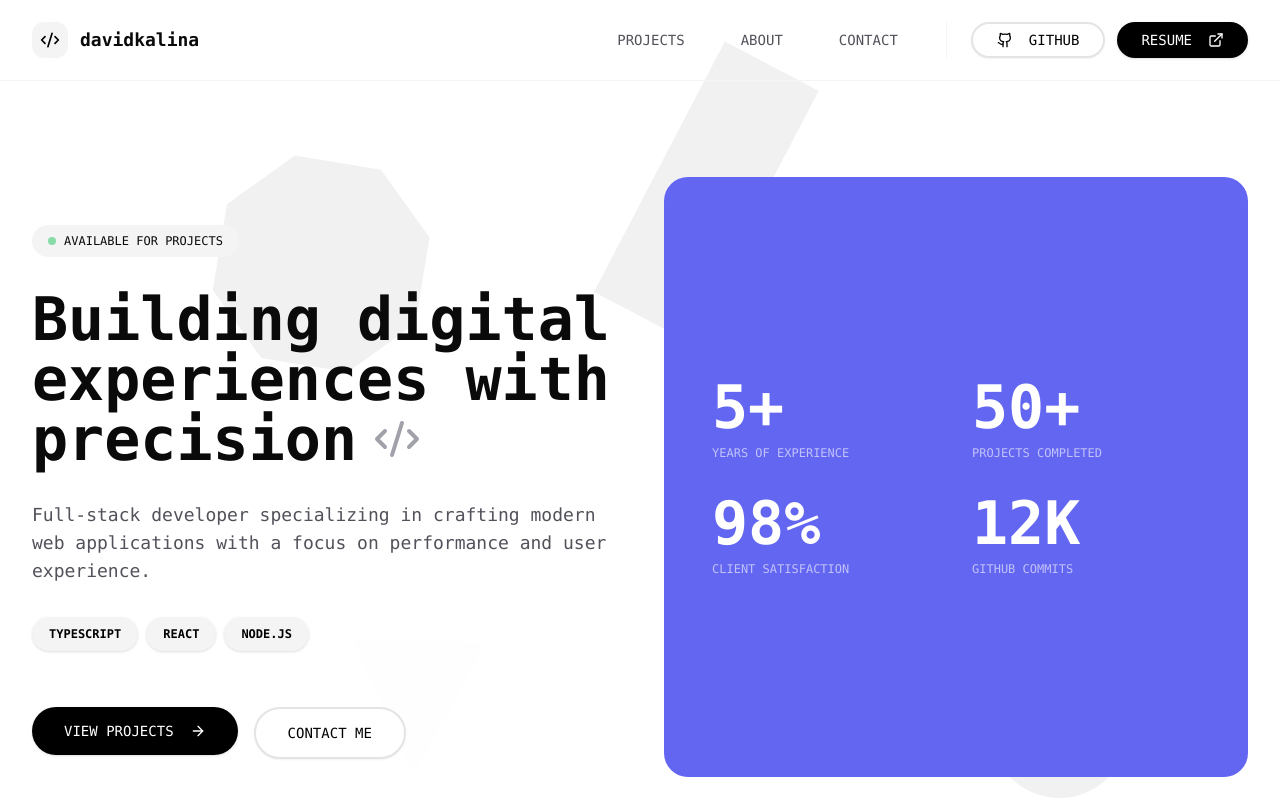
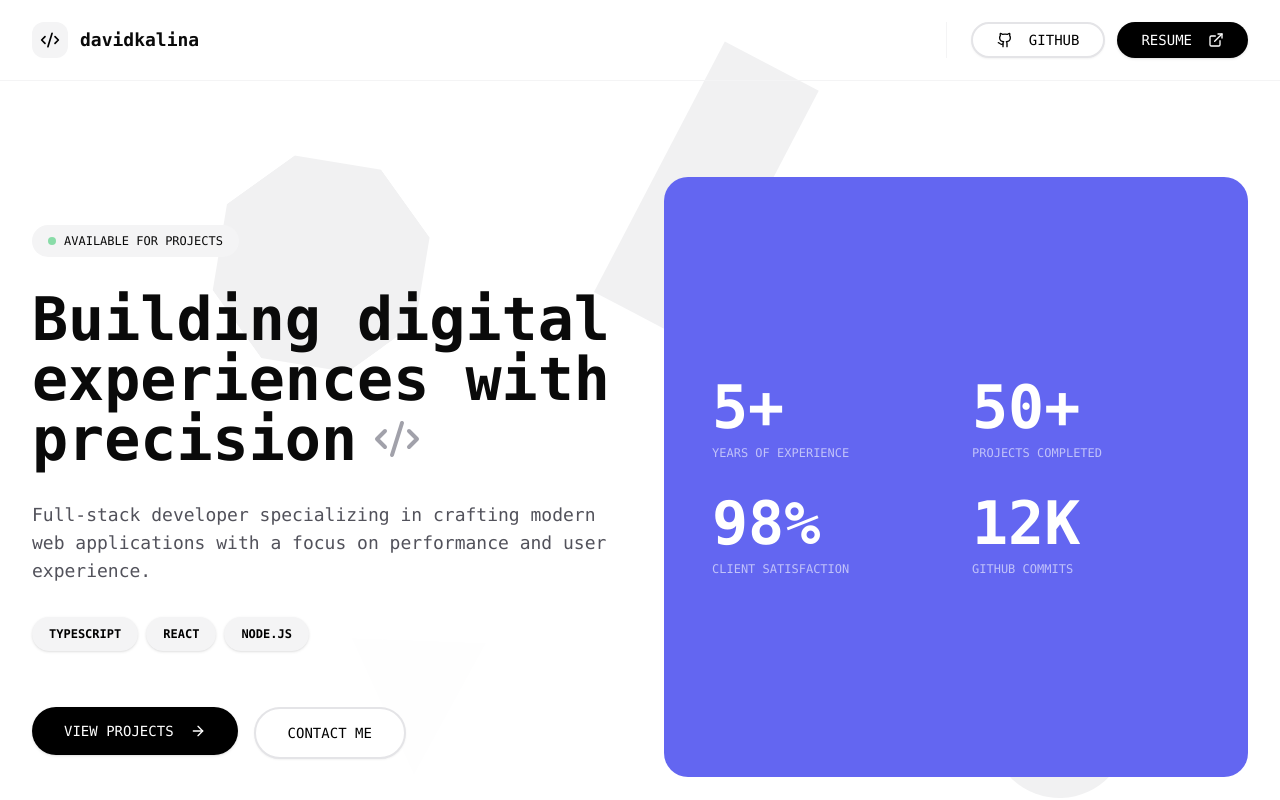
Before and after one commit to DavidKalina/davidkalina, a Next.js app: page / in a window 1280 px wide. Shown: the top 800 px of the page. Built offline with nearby package versions, Linux system fonts and the light colour scheme.

Commit message:
feat: remove unimplemented links

```diff
--- a/components/Navbar.tsx
+++ b/components/Navbar.tsx
@@ -22,33 +22,6 @@ const ModernNavbar = () => {
 
           {/* Desktop Navigation */}
           <div className="hidden md:flex items-center gap-8">
-            <div className="flex items-center gap-6">
-              <Link href="/projects">
-                <Button
-                  variant="ghost"
-                  className="font-mono text-sm text-zinc-600 hover:text-black"
-                >
-                  PROJECTS
-                </Button>
-              </Link>
-              <Link href="/about">
-                <Button
-                  variant="ghost"
-                  className="font-mono text-sm text-zinc-600 hover:text-black"
-                >
-                  ABOUT
-                </Button>
-              </Link>
-              <Link href="/contact">
-                <Button
-                  variant="ghost"
-                  className="font-mono text-sm text-zinc-600 hover:text-black"
-                >
-                  CONTACT
-                </Button>
-              </Link>
-            </div>
-
             <div className="flex items-center gap-3 pl-6 border-l border-zinc-100">
               <Button
                 variant="outline"
```
